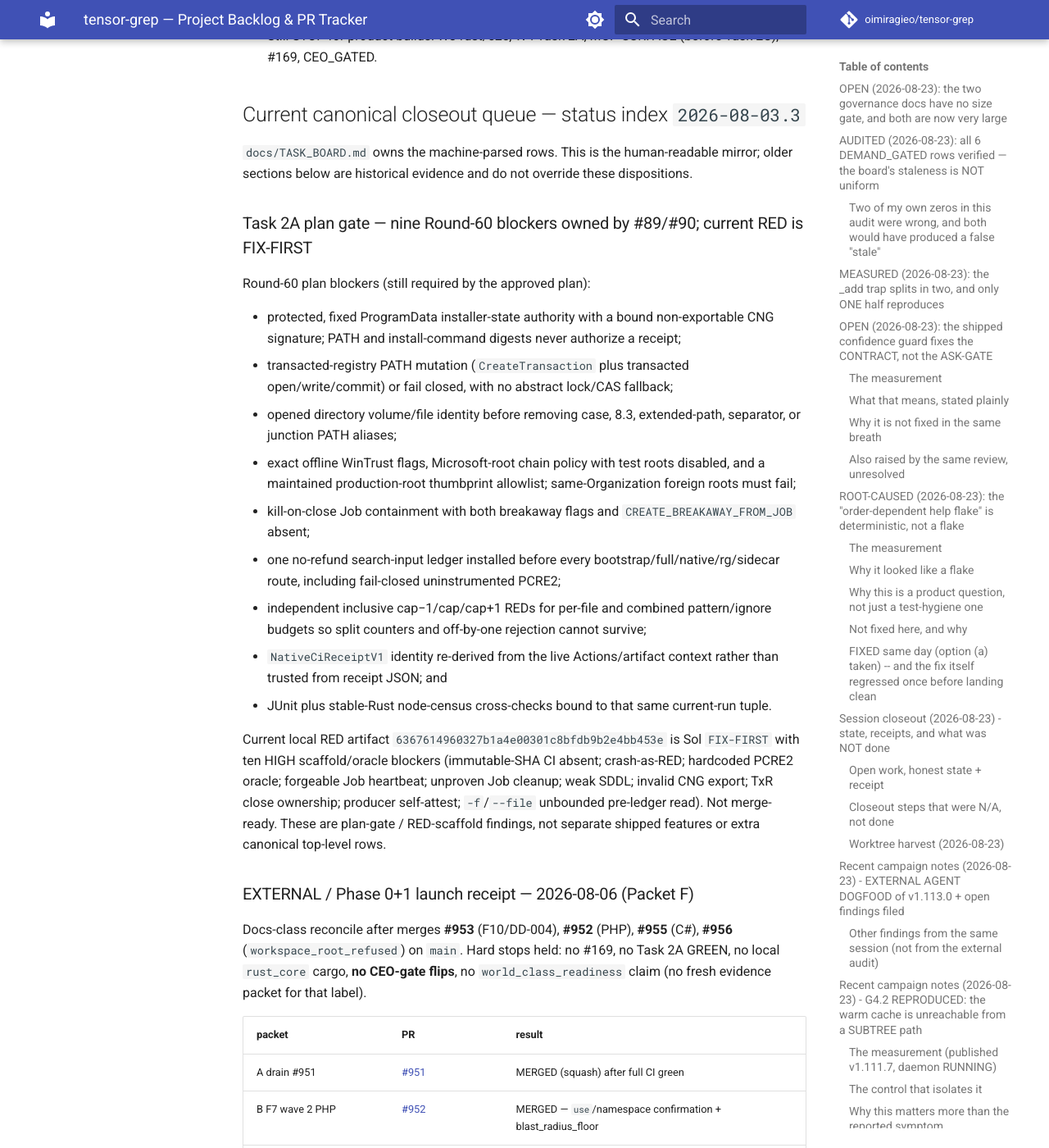
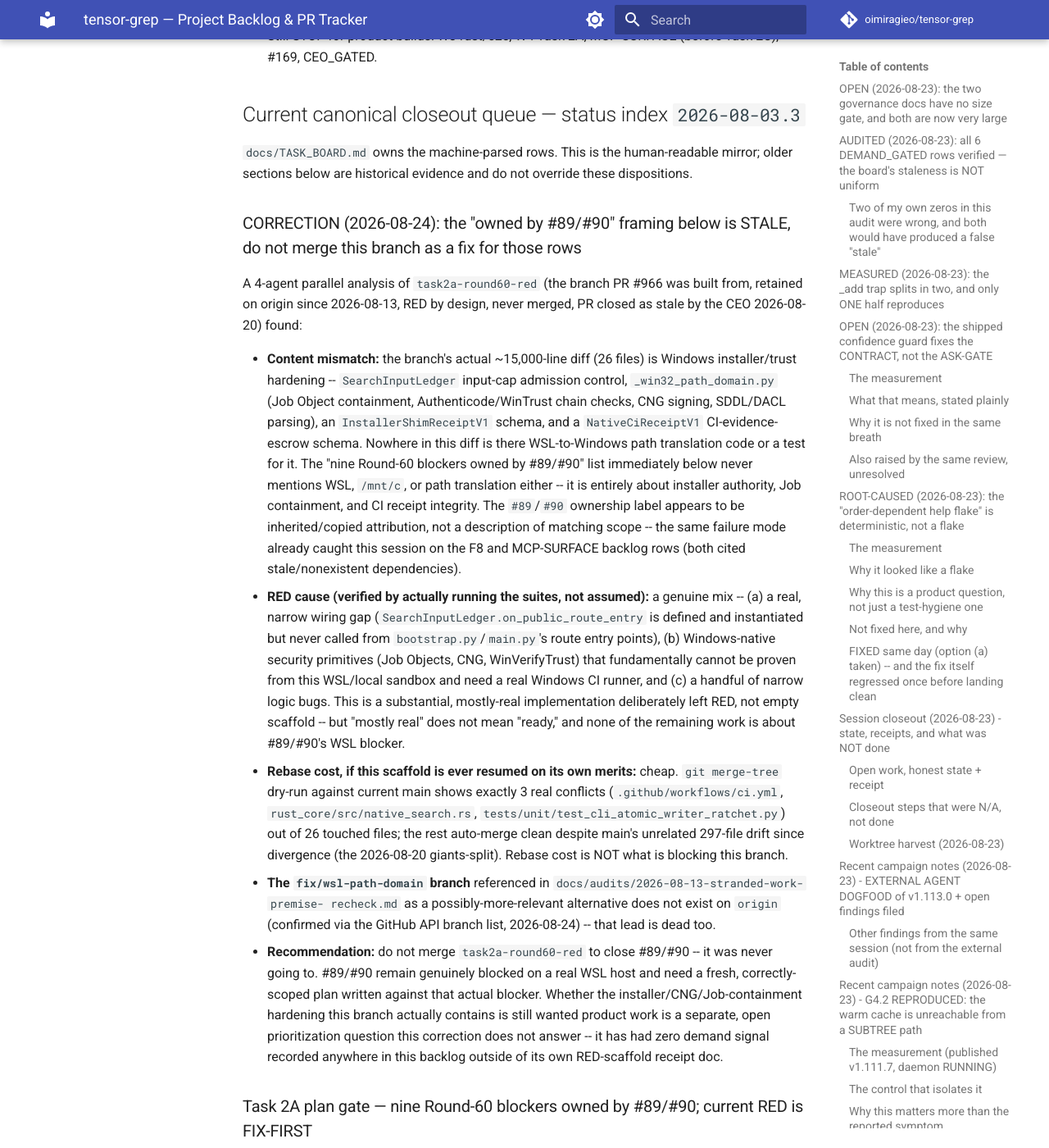
Before and after one commit to oimiragieo/tensor-grep, an MkDocs documentation site: the page built from docs/BACKLOG.md, in a window 1280 px wide and 1400 px high, scrolled down 47569 px. Shown: the whole window at 82% size. Built offline with MkDocs 1.6.1 and Material for MkDocs 9.7.7, drawn with Linux system fonts in a browser that asks for light colours; comment, search, counter and statistics services are not loaded.

Commit message:
docs: correct #89/#90's stale "owned by Task 2A" attribution (#1120)
A 4-agent parallel analysis of branch `task2a-round60-red` (retained on
origin since 2026-08-13, RED by design, never merged; PR #966 built from
it was already closed as stale by the CEO on 2026-08-20) found its actual
~15,000-line content is Windows installer/trust hardening -- SearchInputLedger
admission control, Job Object containment, CNG signing, Authenticode/
WinTrust checks, SDDL/DACL parsing, an installer receipt schema, and a
CI-evidence-escrow receipt schema. Nowhere in its 26-file diff is there
WSL-to-Windows path translation code or a test for it, and the branch's own
"nine Round-60 blockers" list never mentions WSL or path translation either.

The "owned by #89/#90" attribution on both rows is the same class of drift
already caught this session on the F8 and MCP-SURFACE rows: an inherited
citation that no longer describes what it points at. #89/#90 remain
genuinely blocked on a real WSL host (re-verified, unaffected by this
correction) but need a fresh, correctly-scoped plan -- resuming
task2a-round60-red would not advance them.

Also recorded: rebase cost against current main is cheap (3 real conflicts
of 26 touched files, verified via `git merge-tree` dry-run) -- rebase cost
was never what was blocking this branch. And the `fix/wsl-path-domain`
branch referenced as a possible alternative in a 2026-08-13 audit doc does
not exist on origin (confirmed via the GitHub API branch list).

Whether the installer/CNG/Job-containment hardening this branch actually
contains is still wanted product work is left as an open question -- no
demand signal for it exists anywhere in this backlog outside the branch's
own RED-scaffold receipt doc.

Co-authored-by: Claude Sonnet 5 <noreply@anthropic.com>

```diff
--- a/docs/BACKLOG.md
+++ b/docs/BACKLOG.md
@@ -1539,6 +1539,43 @@ command; tombstone the 7.5x rather than deleting it.
 
 `docs/TASK_BOARD.md` owns the machine-parsed rows. This is the human-readable mirror; older sections
 below are historical evidence and do not override these dispositions.
+
+### CORRECTION (2026-08-24): the "owned by #89/#90" framing below is STALE, do not merge this branch as a fix for those rows
+
+A 4-agent parallel analysis of `task2a-round60-red` (the branch PR #966 was built from, retained on
+origin since 2026-08-13, RED by design, never merged, PR closed as stale by the CEO 2026-08-20) found:
+
+- **Content mismatch:** the branch's actual ~15,000-line diff (26 files) is Windows installer/trust
+  hardening -- `SearchInputLedger` input-cap admission control, `_win32_path_domain.py` (Job Object
+  containment, Authenticode/WinTrust chain checks, CNG signing, SDDL/DACL parsing), an
+  `InstallerShimReceiptV1` schema, and a `NativeCiReceiptV1` CI-evidence-escrow schema. Nowhere in
+  this diff is there WSL-to-Windows path translation code or a test for it. The "nine Round-60
+  blockers owned by #89/#90" list immediately below never mentions WSL, `/mnt/c`, or path
+  translation either -- it is entirely about installer authority, Job containment, and CI receipt
+  integrity. The `#89`/`#90` ownership label appears to be inherited/copied attribution, not a
+  description of matching scope -- the same failure mode already caught this session on the F8 and
+  MCP-SURFACE backlog rows (both cited stale/nonexistent dependencies).
+- **RED cause (verified by actually running the suites, not assumed):** a genuine mix -- (a) a real,
+  narrow wiring gap (`SearchInputLedger.on_public_route_entry` is defined and instantiated but never
+  called from `bootstrap.py`/`main.py`'s route entry points), (b) Windows-native security primitives
+  (Job Objects, CNG, WinVerifyTrust) that fundamentally cannot be proven from this WSL/local sandbox
+  and need a real Windows CI runner, and (c) a handful of narrow logic bugs. This is a substantial,
+  mostly-real implementation deliberately left RED, not empty scaffold -- but "mostly real" does not
+  mean "ready," and none of the remaining work is about #89/#90's WSL blocker.
+- **Rebase cost, if this scaffold is ever resumed on its own merits:** cheap. `git merge-tree`
+  dry-run against current main shows exactly 3 real conflicts (`.github/workflows/ci.yml`,
+  `rust_core/src/native_search.rs`, `tests/unit/test_cli_atomic_writer_ratchet.py`) out of 26 touched
+  files; the rest auto-merge clean despite main's unrelated 297-file drift since divergence
+  (the 2026-08-20 giants-split). Rebase cost is NOT what is blocking this branch.
+- **The `fix/wsl-path-domain` branch** referenced in `docs/audits/2026-08-13-stranded-work-premise-
+  recheck.md` as a possibly-more-relevant alternative does not exist on `origin` (confirmed via the
+  GitHub API branch list, 2026-08-24) -- that lead is dead too.
+- **Recommendation:** do not merge `task2a-round60-red` to close #89/#90 -- it was never going to.
+  #89/#90 remain genuinely blocked on a real WSL host and need a fresh, correctly-scoped plan written
+  against that actual blocker. Whether the installer/CNG/Job-containment hardening this branch
+  actually contains is still wanted product work is a separate, open prioritization question this
+  correction does not answer -- it has had zero demand signal recorded anywhere in this backlog
+  outside of its own RED-scaffold receipt doc.
 
 ### Task 2A plan gate — nine Round-60 blockers owned by #89/#90; current RED is FIX-FIRST
 
```
Also changed, not shown: docs/TASK_BOARD.md (+2 -2 lines).
